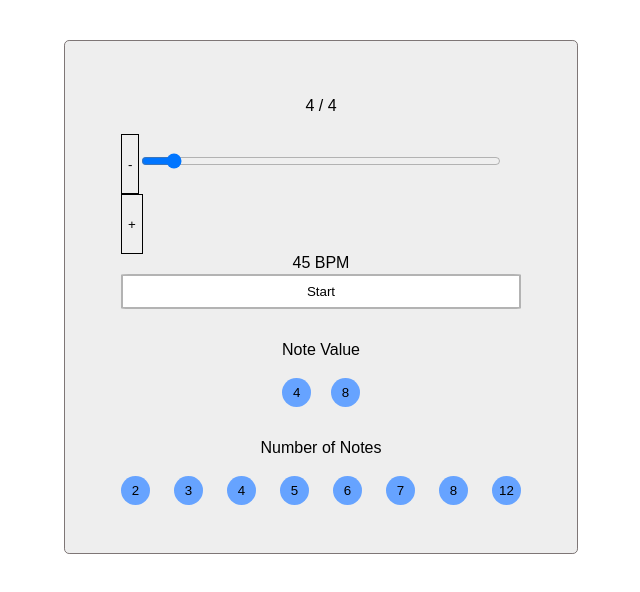
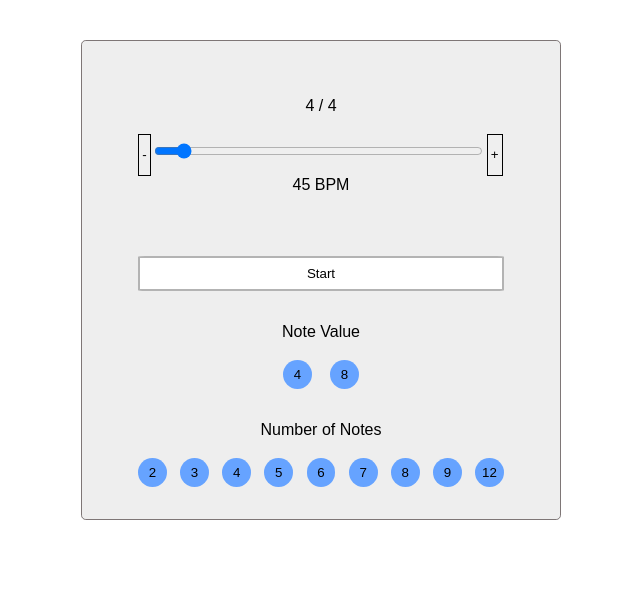
Before and after one commit to ashleystringer/metronome, a React (Vite) app: page / in a window 1280 px wide. Shown: the top 592 px of the page, without its empty margins (319-959 px from the left). Built offline with nearby package versions, Linux system fonts and the light colour scheme.

Commit message:
Simple time and compound time working

```diff
--- a/src/App.css
+++ b/src/App.css
@@ -1,3 +1,9 @@
+* {
+    box-sizing: border-box;
+    padding: 0;
+    margin: 0;
+}
+
 body {
     font-family: sans-serif;
 }
@@ -15,8 +21,8 @@ body {
     padding: 3.5rem;
     border: 1px solid rgb(126, 118, 118);
     border-radius: 1%;
-    height: 25rem;
-    width: 25rem;
+    height: 30rem;
+    width: 30rem;
     display: flex;
     flex-direction: column;
 }
@@ -27,12 +33,15 @@ body {
 
 .beat-range button {
     border: .2px solid black;
+    padding: .2rem;
     height: 100%;
 }
 .beat-range .bpm {
     text-align: center;
 }
 .beat-range input[type="range"] {
+    margin-left: .2rem;
+    margin-right: .2rem;
     width: 90%;
 }
 
--- a/src/components/Metronome.jsx
+++ b/src/components/Metronome.jsx
@@ -4,6 +4,7 @@ import DisplayTime from "./DisplayTime";
 import StartMetronome from "./StartMetronome";
 import BPM from "./BPM";
 import TimeSignature from "./TimeSignature";
+import { simpleTime, compoundTime } from "../time-signatures";
 
 export default function Metronome() {
 
@@ -12,8 +13,7 @@ export default function Metronome() {
   const [synth, setSynth] = useState(null);
   const [noteValue, setNoteValue] = useState(4);
   const [noteNumber, setNoteNumber] = useState(4);
-  const [time, setTime] = useState(4);
-  const [secondaryBeat, setSecondaryBeat] = useState(3);
+  const [notePattern, setNotePattern] = useState(simpleTime(4));
 
   useEffect(() => {
     setSynth(new Tone.MembraneSynth().toDestination());
@@ -21,6 +21,8 @@ export default function Metronome() {
 
 
   useEffect(() => {
+
+    console.log(notePattern);
 
     const bpm = 60000 / parseInt(selectedBeat);
 
@@ -32,40 +34,24 @@ export default function Metronome() {
 
       const interval = setInterval(() => {
 
-        //console.log(bpm);
-
-        console.log(`note % time: ${note % noteNumber}  note % secondaryBeat: ${note % secondaryBeat}`);
-
-        if(note != 0 && note % secondaryBeat == 0){
-          //console.log("Secondary Beat");
+        if(note == notePattern.length){
+          console.log(`notePattern.length: ${notePattern.length}`);
+          console.log("note = 0");
+          note = 0;
         }
 
+        if(notePattern[note] == 1){
+          console.log("note == 1");
+          synth.triggerAttackRelease("C3", noteValueStr);
+        }else if(notePattern[note] == 2){
+          console.log("note == 2");
+          synth.triggerAttackRelease("C2", noteValueStr);
+        }else{
+          console.log("note == 3");
+          synth.triggerAttackRelease("C4", noteValueStr);
+        }
 
-        if(note == 0){ //note % time == 0
-          //console.log("note == 1");
-          synth.triggerAttackRelease("C3", noteValueStr);
-
-          note++;
-        }
-        else if(note != 0 && note < noteNumber - 1){
-          //console.log("note != 1 && note < time");
-
-
-          if(note % secondaryBeat == 0){ //signatureType == "compound"
-            console.log("Secondary Beat");
-            synth.triggerAttackRelease("C2", noteValueStr);
-          }else{
-            synth.triggerAttackRelease("C2", noteValueStr);
-          }
-
-          note++;
-        }
-        else if(note == noteNumber - 1){
-          //console.log("note == time");
-          synth.triggerAttackRelease("C2", noteValueStr);
-
-          note = 0;
-        }
+        note++;
 
       },
       bpm);
@@ -73,11 +59,16 @@ export default function Metronome() {
       return () => clearInterval(interval);
     }
 
-  }, [isMetrOn, selectedBeat, noteNumber]);
+  }, [isMetrOn, selectedBeat, noteNumber, notePattern]);
 
 
   useEffect(() => {
     console.log(`noteValue: ${noteValue}, noteNumber: ${noteNumber}`);
+    if(noteValue == 4){
+      setNotePattern(simpleTime(noteNumber));
+    }else if(noteValue == 8){
+      setNotePattern(compoundTime(noteNumber));
+    }
   }, [noteValue, noteNumber]);
 
   return (
--- a/src/components/TimeSignature.jsx
+++ b/src/components/TimeSignature.jsx
@@ -35,6 +35,7 @@ export default function TimeSignature({ setNoteValue, setNoteNumber }) {
                 <button onClick={() => handleNoteNum(6)}>6</button>
                 <button onClick={() => handleNoteNum(7)}>7</button>
                 <button onClick={() => handleNoteNum(8)}>8</button>
+                <button onClick={() => handleNoteNum(9)}>9</button>
                 <button onClick={() => handleNoteNum(12)}>12</button>
             </div>
         </div>
--- a/src/time-signatures.js
+++ b/src/time-signatures.js
@@ -1,2 +1,25 @@
-//1 2 2 2
-//1 2 2
+export function simpleTime(noteNumber) {
+  const timeSignature = new Array();
+  for (let beat = 0; beat < noteNumber; beat++) {
+    if (beat == 0) {
+      timeSignature.push(1);
+    } else {
+      timeSignature.push(2);
+    }
+  }
+  return timeSignature;
+}
+
+export function compoundTime(noteNumber) {
+  const timeSignature = new Array();
+  for (let beat = 0; beat < noteNumber; beat++) {
+    if (beat == 0) {
+      timeSignature.push(1);
+    } else if (beat % 3 == 0) {
+      timeSignature.push(2);
+    } else {
+      timeSignature.push(3);
+    }
+  }
+  return timeSignature;
+}
```
